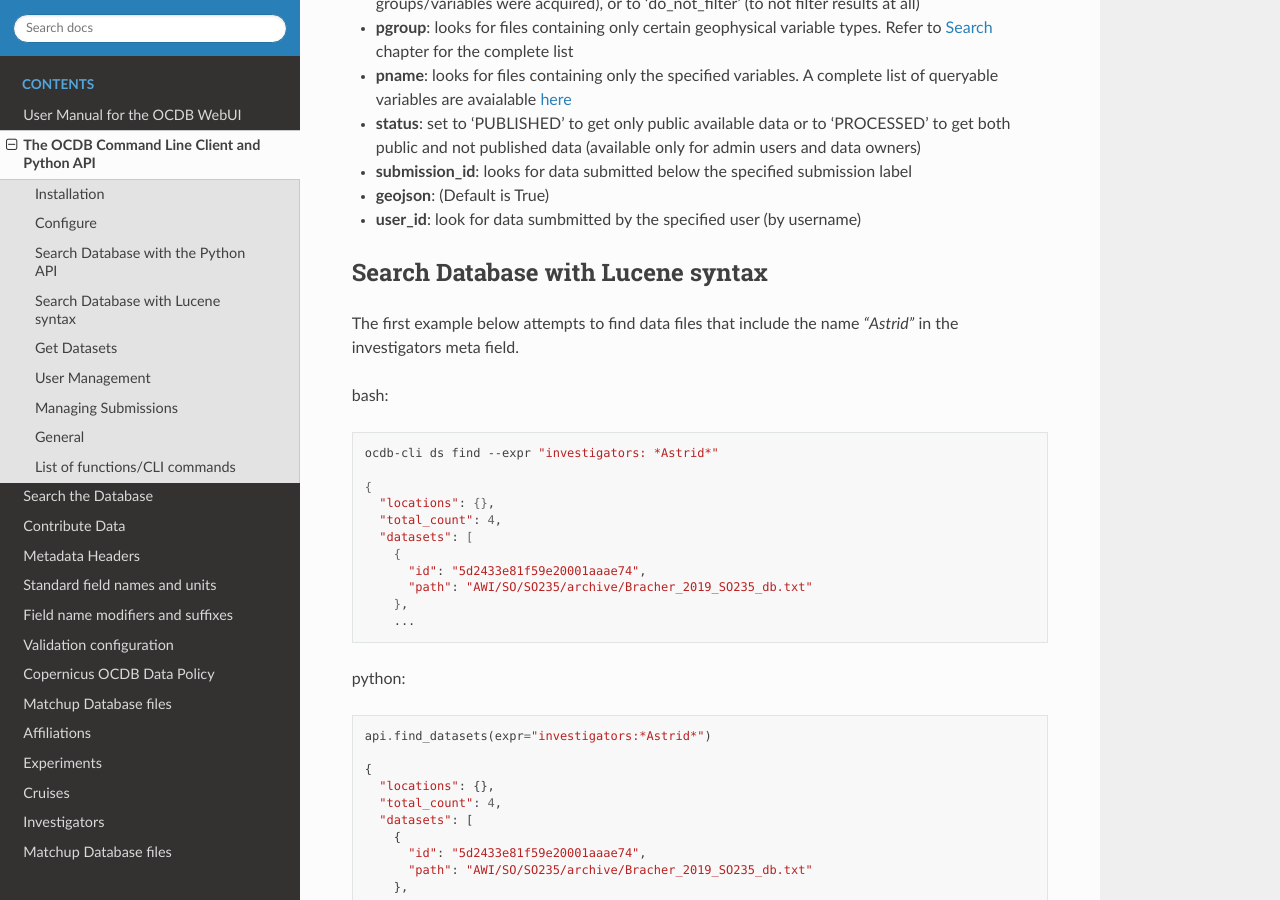
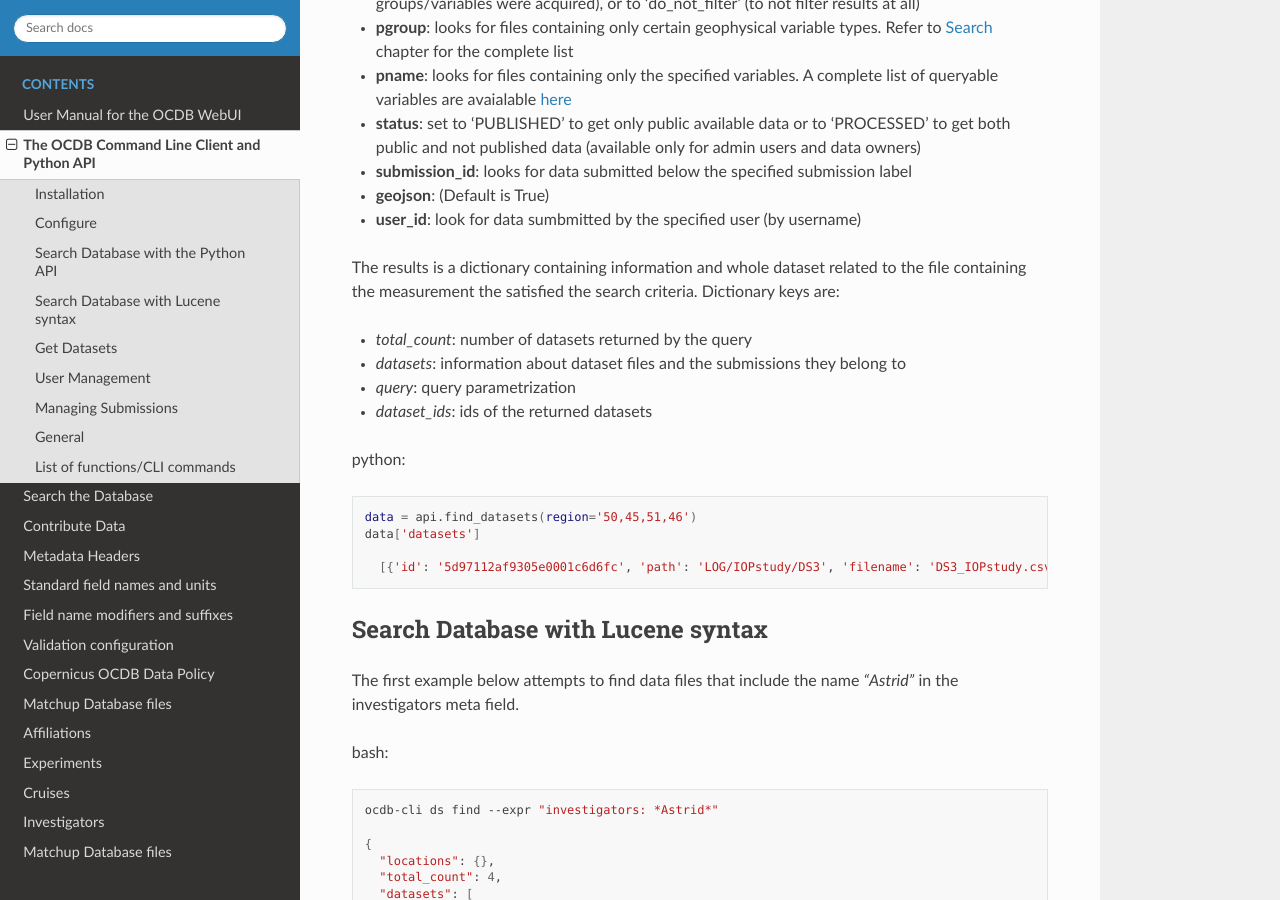
Before and after one commit to javierconcha/ocdb-docs, a Sphinx documentation site: the page built from docs/source/ocdb-api-cli.md, in a window 1280 px wide and 900 px high, scrolled down 1924 px. Built offline with Sphinx 7.4.7 and the Read the Docs theme 2.0.0, drawn with Linux system fonts in a browser that asks for light colours.

Commit message:
Update ocdb-api-cli.md

````diff
--- a/docs/source/ocdb-api-cli.md
+++ b/docs/source/ocdb-api-cli.md
@@ -85,6 +85,21 @@ The method 'find_datasets' allows querying the Database for several information,
 - __geojson__: (Default is True)
 - __user_id__: look for data sumbmitted by the specified user (by username)
 
+The results is a dictionary containing information and whole dataset related to the file containing the measurement the satisfied the search criteria.
+Dictionary keys are:
+- *total_count*: number of datasets returned by the query
+- _datasets_: information about dataset files and the submissions they belong to
+- _query_: query parametrization
+- *dataset_ids*: ids of the returned datasets
+
+python:
+```bash
+data = api.find_datasets(region='50,45,51,46')
+data['datasets']
+
+  [{'id': '5d97112af9305e0001c6d6fc', 'path': 'LOG/IOPstudy/DS3', 'filename': 'DS3_IOPstudy.csv'}]
+
+```
 
 ## Search Database with Lucene syntax
 
````
